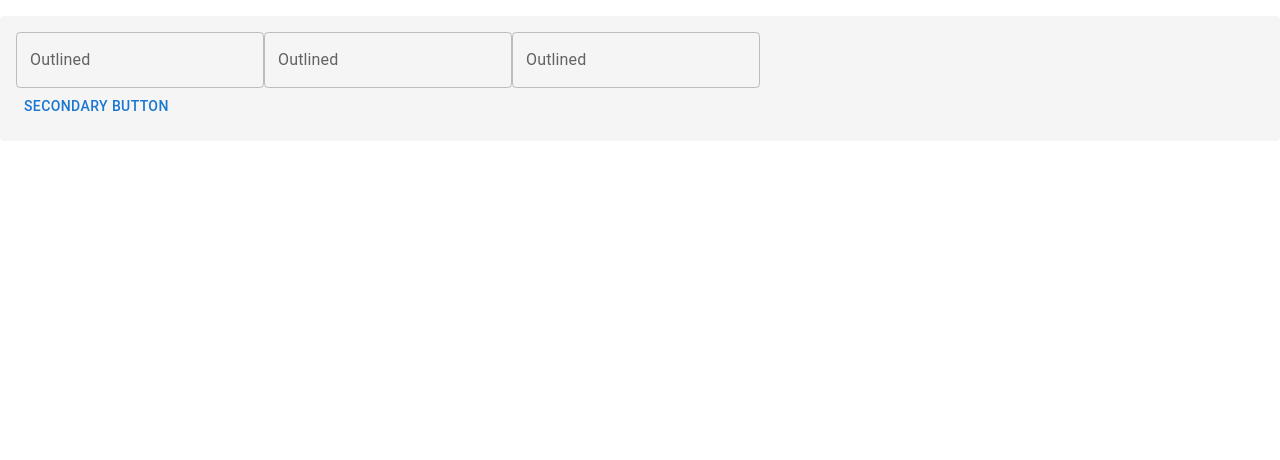
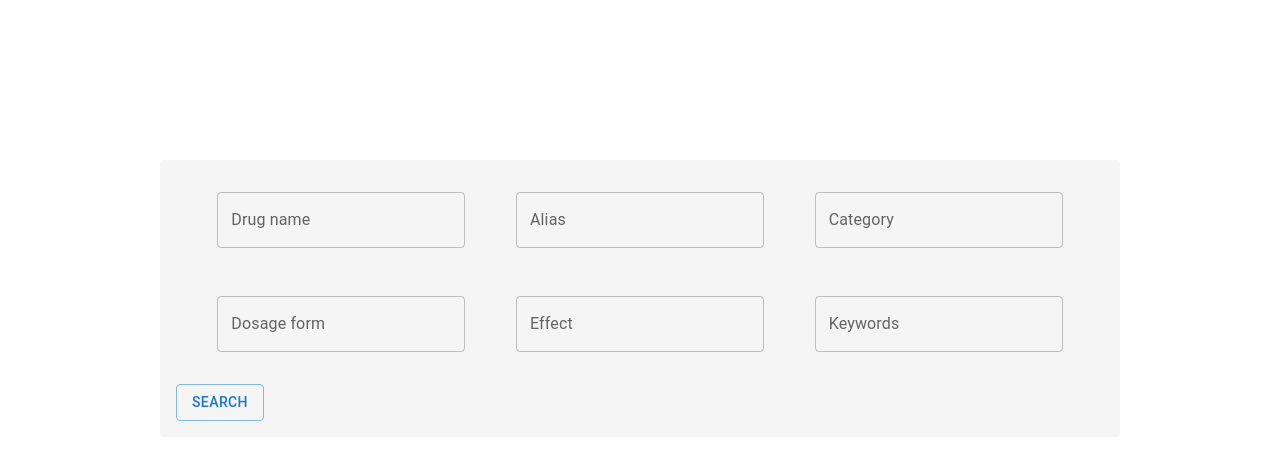
Before and after one commit to robinhoodxX/medidigi-store, a Next.js app: page /homepage/dashboard/components/customs in a window 1280 px wide. Shown: the top 460 px of the page. Built offline with nearby package versions, Linux system fonts and the light colour scheme; what @mui/material-nextjs would draw is missing.

Commit message:
Updated the customs page with new input fields and a search button.

```diff
--- a/src/app/homepage/dashboard/components/customs/page.jsx
+++ b/src/app/homepage/dashboard/components/customs/page.jsx
@@ -1,16 +1,47 @@
-import Button from '@mui/material/Button';
-import TextField from '@mui/material/TextField';
-import { Box, Typography } from '@mui/material';
+import Button from "@mui/material/Button";
+import TextField from "@mui/material/TextField";
+import { Box, Typography } from "@mui/material";
 
 export default function customs() {
   return (
-    <Box sx={{ p: 2, bgcolor: '#f5f5f5', borderRadius: 1, mt: 2, mb: 2 }} >
+    <Box sx={{ p: 2, bgcolor: "#f5f5f5", borderRadius: 1, m: 20 }}>
       <Box>
-        <TextField id="outlined-basic" label="Outlined" variant="outlined" />
-        <TextField id="outlined-basic" label="Outlined" variant="outlined" />
-        <TextField id="outlined-basic" label="Outlined" variant="outlined" />
+        <Box
+          sx={{
+            display: "flex",
+            justifyContent: "space-around",
+            alignItems: "center",
+            mb: 2,
+            p: 2,
+            borderRadius: 1,
+          }}
+        >
+          <TextField id="outlined-basic" label="Drug name" variant="outlined" />
+          <TextField id="outlined-basic" label="Alias" variant="outlined" />
+          <TextField id="outlined-basic" label="Category" variant="outlined" />
+        </Box>
+        <Box
+          sx={{
+            display: "flex",
+            justifyContent: "space-around",
+            alignItems: "center",
+            mb: 2,
+            p: 2,
+            borderRadius: 1,
+          }}
+        >
+          <TextField
+            id="outlined-basic"
+            label="Dosage form"
+            variant="outlined"
+          />
+          <TextField id="outlined-basic" label="Effect" variant="outlined" />
+          <TextField id="outlined-basic" label="Keywords" variant="outlined" />
+        </Box>
       </Box>
-      <Button>Secondary Button</Button>
+      <Box>
+        <Button variant="outlined">Search</Button>
+      </Box>
     </Box>
   );
 }
```
